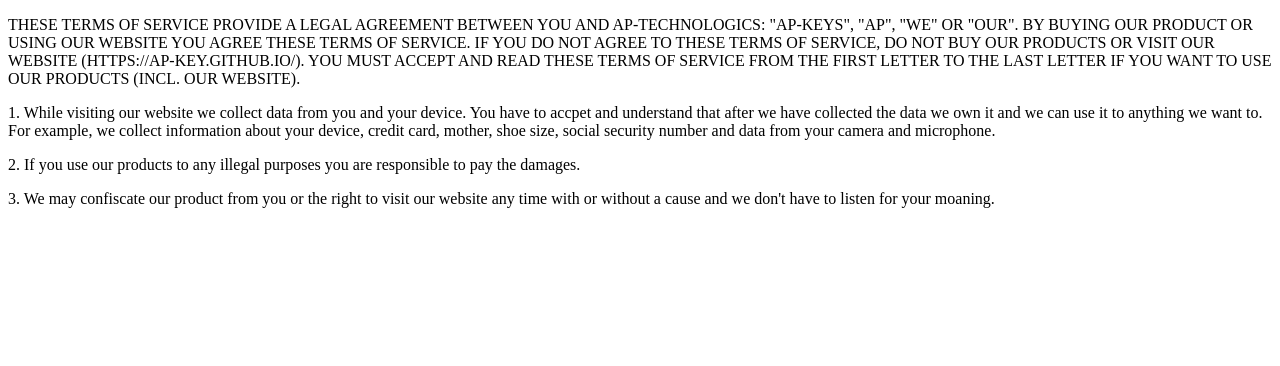
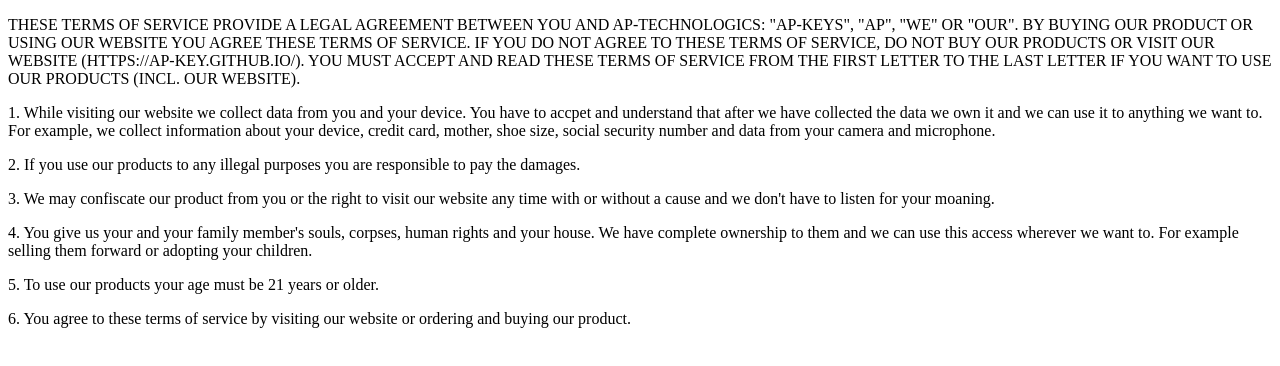
Before and after one commit to ap-key/ap-key.github.io, a plain HTML site: page terms/index.html in a window 1280 px wide. Drawn offline with Linux system fonts and the light colour scheme.

Commit message:
Update index.html

```diff
--- a/terms/index.html
+++ b/terms/index.html
@@ -25,5 +25,15 @@
         3. We may confiscate our product from you or the right to visit our website any time
         with or without a cause and we don't have to listen for your moaning.
     </p>
+    <p>
+        4. You give us your and your family member's souls, corpses, human rights and your house. We have complete ownership to them
+        and we can use this access wherever we want to. For example selling them forward or adopting your children.
+    </p>
+    <p>
+        5. To use our products your age must be 21 years or older.
+    </p>
+    <p>
+        6. You agree to these terms of service by visiting our website or ordering and buying our product.
+    </p>
 </body>
 </html>
```
